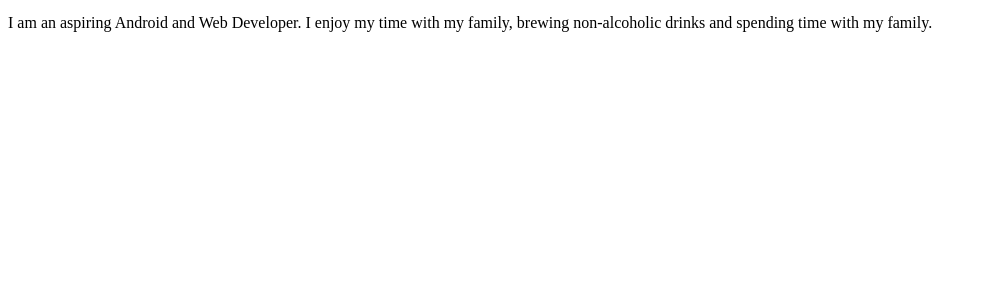
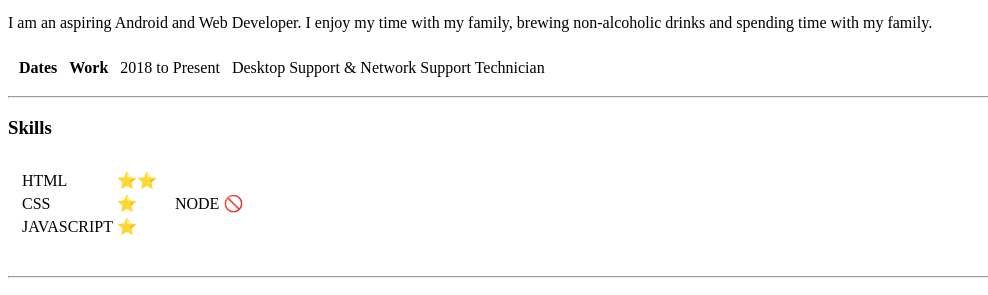
Before and after one commit to TheFabled1/Resume, a plain HTML site: page index.html in a window 1280 px wide. Shown: the part 505-800 px from the top of the page, without its empty margins (0-988 px from the left). Drawn offline with Linux system fonts and the light colour scheme.

Commit message:
Add files via upload

```diff
--- a/index.html
+++ b/index.html
@@ -18,6 +18,52 @@
     <p><em>Aspiring Web Designer/Developer</em></p>
     <p>I am an aspiring Android and Web Developer. I enjoy my time with my family, brewing non-alcoholic drinks and spending time with my family.</p>
 
+    <table cellspacing="10">
+        <thead>
+            <tr>
+                <th>Dates</th>
+                <th>Work</th>
+                    <td>2018 to Present</td>
+                    <td>Desktop Support & Network Support Technician</td>
+
+            </tr>
+        </thead>
+    </table>
+    <hr>
+
+    <h3>Skills</h3>
+
+    <table cellspacing="10">
+
+            <td>
+                <table>
+                    <tr>
+                        <td>HTML</td>
+                        <td>⭐⭐</td>
+                    </tr>
+                    <tr>
+                        <td>CSS</td>
+                        <td>⭐</td>
+                    </tr>
+                    <tr>
+                        <td>JAVASCRIPT</td>
+                        <td>⭐</td>
+                    </tr>
+                </table>
+            </td>
+            <td>
+                <table>
+                    <tr>
+                        <td>NODE</td>
+                        <td>🚫</td>
+                    </tr>
+                </table>
+            </td>
+
+    </table>
+    <br>
+    <hr>
+
 
 </body>
 </html>
```
